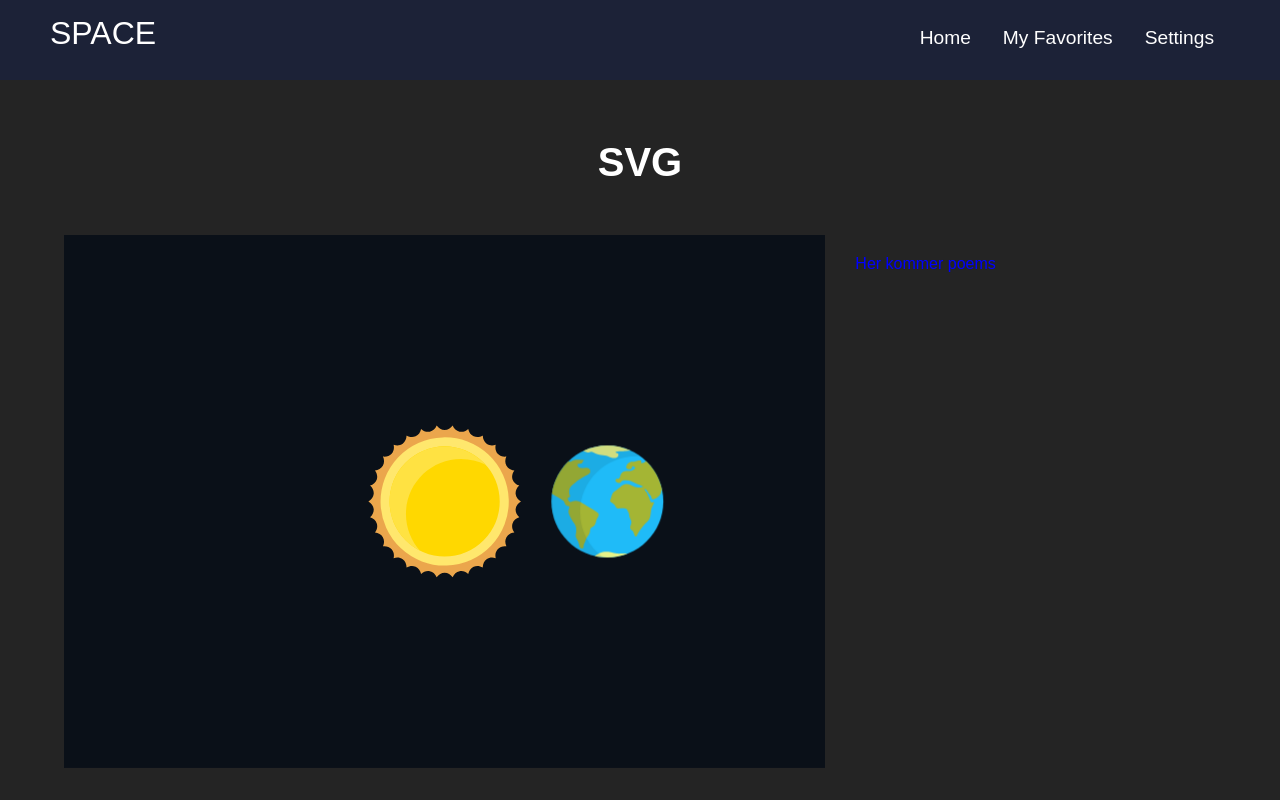
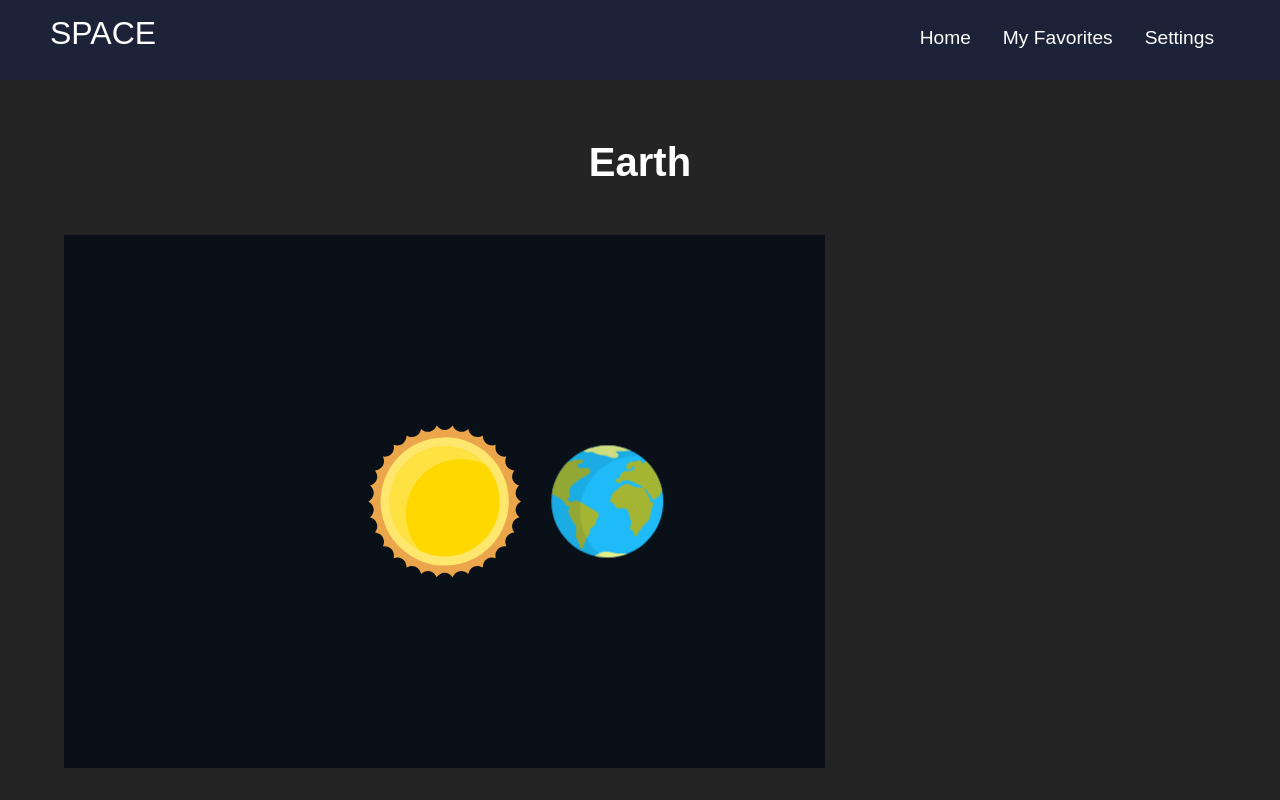
Before and after one commit to ingvildtf/Webutvikling-prosject2, a React (Create React App) app in the folder art-exhibition/: page /home in a window 1280 px wide. Shown: the top 800 px of the page. Built offline with nearby package versions, Linux system fonts and the light colour scheme; no server answers.

Commit message:
Added title, poem, music in list

```diff
--- a/art-exhibition/src/components/Pages/Installations.tsx
+++ b/art-exhibition/src/components/Pages/Installations.tsx
@@ -11,7 +11,7 @@ import SunInstallation from '../../installation/space/Sun'
 //import XmasStarsInstallation from '../../installation/xmas/Xmas_Stars'
 import Music2 from '../../music/music2'
 import Button from '../Button'
-//import Poetry from '../../poetry/Poetry'
+import Poetry from '../../poetry/Poetry'
 
 export const Wrapper = styled.div`
   padding: 20px 5% 40px 5%;
@@ -53,7 +53,6 @@ const Text = styled.div`
 
 const Soething = styled.div`
   padding: 20px;
-  background-color: red;
   grid-area: potato;
   max-width: 90%;
 `
@@ -70,11 +69,35 @@ const Navigation = styled.div`
 `
 
 const images = [
-  { id: 1, imgtitle: EarthInstallation },
-  { id: 2, imgtitle: Rocket },
-  { id: 3, imgtitle: SatelliteInstallation },
-  { id: 4, imgtitle: StarsInstallation },
-  { id: 5, imgtitle: SunInstallation },
+  {
+    id: 1,
+    title: 'Earth',
+    imgtitle: EarthInstallation,
+    music: Music2,
+    poem: Poetry,
+  },
+  { id: 2, title: 'Rocket', imgtitle: Rocket, music: Music2, poem: Poetry },
+  {
+    id: 3,
+    title: 'Satellite',
+    imgtitle: SatelliteInstallation,
+    music: Music2,
+    poem: Poetry,
+  },
+  {
+    id: 4,
+    title: 'Stars',
+    imgtitle: StarsInstallation,
+    music: Music2,
+    poem: Poetry,
+  },
+  {
+    id: 5,
+    title: 'Sun',
+    imgtitle: SunInstallation,
+    music: Music2,
+    poem: Poetry,
+  },
 ]
 
 function Installations() {
@@ -97,11 +120,13 @@ function Installations() {
   return (
     <Wrapper>
       <Soething>
-        <Music2></Music2>
+        {images.map(index => (index.id === click ? <index.music /> : null))}
       </Soething>
-      <Title>SVG</Title>
+      <Title>
+        {images.map(index => (index.id === click ? index.title : null))}
+      </Title>
       <Text>
-        Her kommer poems
+        {images.map(index => (index.id === click ? <index.poem /> : null))}
         {/*<Poetry></Poetry> {/* Poetry example*/}
       </Text>
       <SVG>
```
